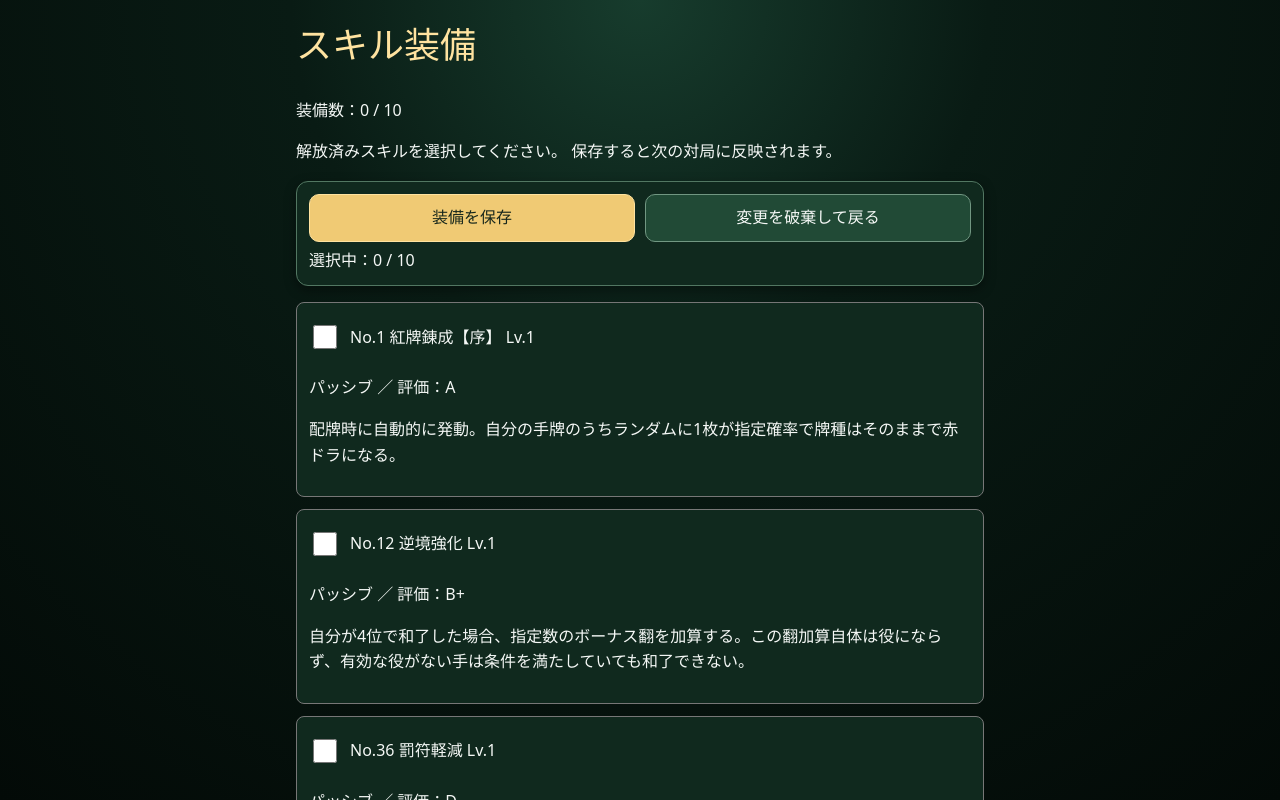
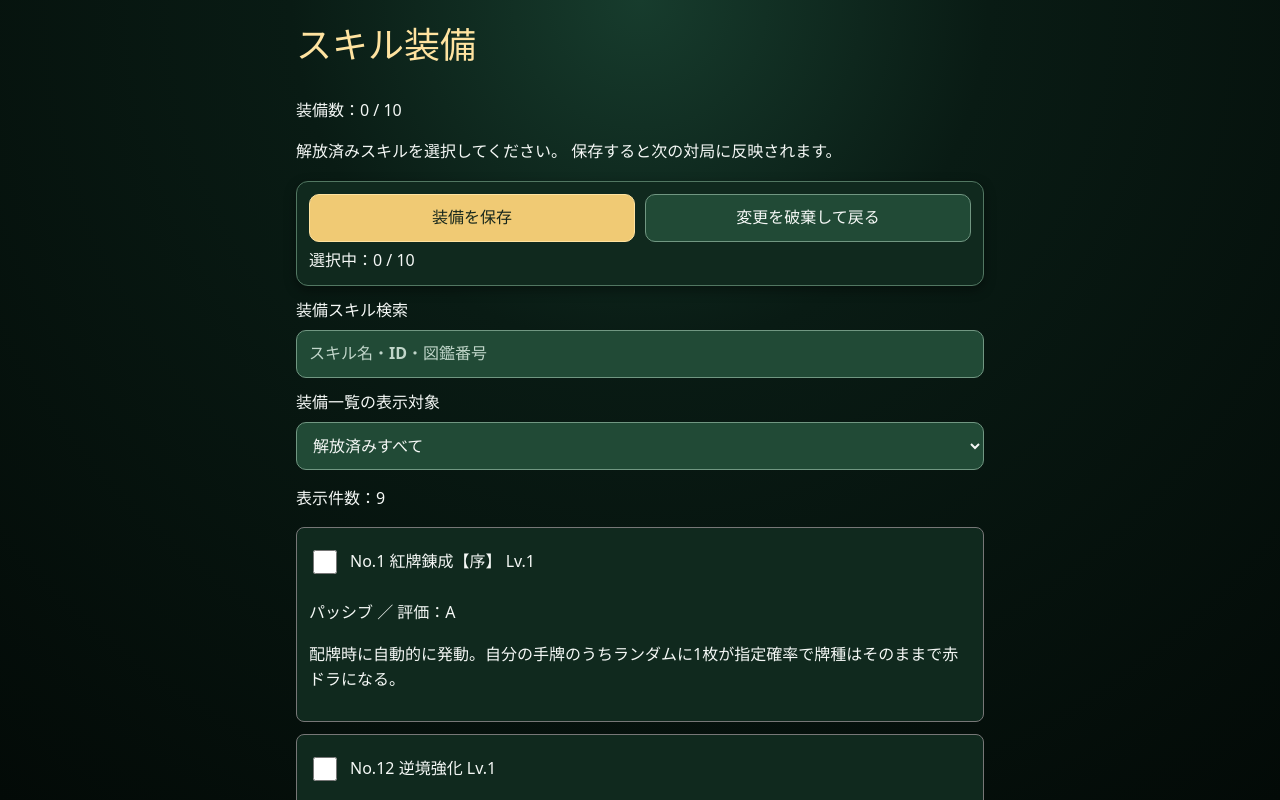
Before and after one commit to takugo20/mahjong-skill-game, a React (Vite) app: page / in a window 1280 px wide. Both pictures are taken after a click on the button "スキル装備を変更". Built offline with nearby package versions, Linux system fonts and the light colour scheme.

Commit message:
Add search and filter functionality for skills

```diff
--- a/src/SkillEquipment.tsx
+++ b/src/SkillEquipment.tsx
@@ -26,6 +26,24 @@ export function SkillEquipment({
 }: Props) {
   const [draft, setDraft] = useState(saveData);
   const [message, setMessage] = useState("");
+  const [query, setQuery] = useState("");
+  const [filter, setFilter] = useState("all");
+
+  const visibleSkills = PLAYER_SKILL_CATALOG.filter(skill => {
+    if (!draft.playerSkillGrowth.skills[skill.id].isUnlocked) {
+      return false;
+    }
+
+    const equipped = draft.equippedSkills.some(
+      item => item.id === skill.id
+    );
+
+    return (
+      (filter === "all" || equipped) &&
+      `${skill.name} ${skill.id} ${skill.catalogNumber}`
+        .includes(query.trim())
+    );
+  });
 
   function toggle(id: PlayerSkillId, equipped: boolean) {
     const result = equipped
@@ -93,6 +111,37 @@ export function SkillEquipment({
         {message && <p role="alert">{message}</p>}
       </div>
 
+      <label>
+        装備スキル検索
+        <input
+          value={query}
+          onChange={event => setQuery(event.target.value)}
+          placeholder="スキル名・ID・図鑑番号"
+        />
+      </label>
+
+      <label>
+        装備一覧の表示対象
+        <select
+          value={filter}
+          onChange={event => setFilter(event.target.value)}
+        >
+          <option value="all">解放済みすべて</option>
+          <option value="equipped">装備中だけ</option>
+        </select>
+      </label>
+
+      <p aria-live="polite">
+        表示件数：{visibleSkills.length}
+      </p>
+
+      {visibleSkills.length === 0 && (
+        <p>
+          該当するスキルはありません。
+          検索内容や表示対象を変更してください。
+        </p>
+      )}
+
       <div
         style={{
           display: "grid",
@@ -100,7 +149,7 @@ export function SkillEquipment({
           marginTop: 16
         }}
       >
-        {PLAYER_SKILL_CATALOG.map(skill => {
+        {visibleSkills.map(skill => {
           const progress =
             draft.playerSkillGrowth.skills[skill.id];
 
```
